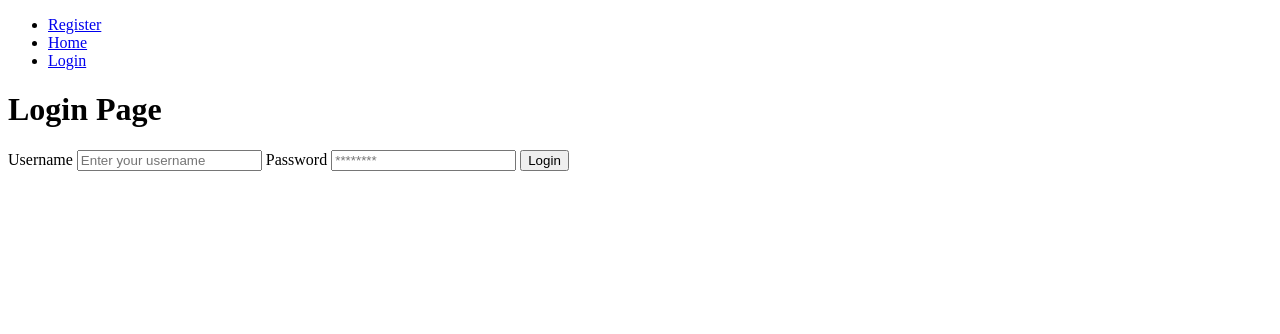
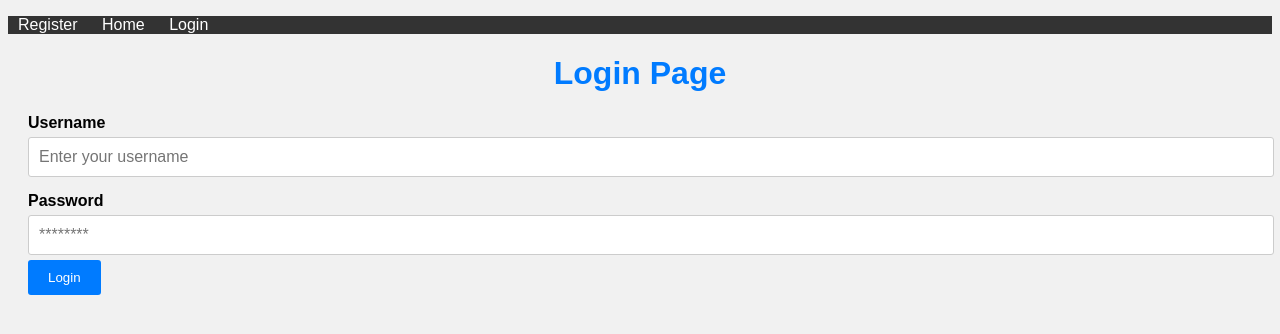
Before and after one commit to HaroonAsifMalik/dj-social-app, a Django app: page /login/ in a window 1280 px wide. Shown: the top 334 px of the page. Run offline with Django 4.2, Linux system fonts and the light colour scheme.

Commit message:
Adding some basic CSS files.

```diff
--- a/core/settings.py
+++ b/core/settings.py
@@ -137,9 +137,8 @@ USE_TZ = True
 
 # Static files (CSS, JavaScript, Images)
 # https://docs.djangoproject.com/en/4.2/howto/static-files/
-
-STATIC_URL = 'static/'
-STATICFILES_DIRS = [STATIC_DIR,]
+STATIC_URL = '/static/'
+STATICFILES_DIRS = [STATIC_DIR]
 
 MEDIA_ROOT = MEDIA_DIR
 MEDIA_URL = '/media/'
--- /dev/null
+++ b/static/CSS/base.css
@@ -0,0 +1,29 @@
+/* Add some basic styling to your .navigation */
+.nav {
+    background-color: #333;
+    color: #fff;
+  }
+
+body {
+    font-family: Arial, sans-serif;
+    background-color: #f1f1f1;
+  }
+  .nav ul {
+    list-style: none;
+    padding: 0;
+  }
+
+  .nav ul li {
+    display: inline;
+    margin: 0 10px;
+  }
+
+  .nav a {
+    text-decoration: none;
+    color: #fff;
+  }
+
+  /* Style your main content area */
+  .content {
+    margin: 20px;
+  }
--- /dev/null
+++ b/static/CSS/login.css
@@ -0,0 +1,46 @@
+/* Styling for the login page */
+
+
+.container {
+  max-width: 400px;
+  margin: 0 auto;
+  padding: 20px;
+  background-color: #fff;
+  border: 1px solid #ccc;
+  border-radius: 5px;
+  box-shadow: 0 0 10px rgba(0, 0, 0, 0.1);
+}
+
+h1 {
+  color: #007bff;
+  text-align: center;
+}
+
+form {
+  margin-top: 20px;
+}
+
+label {
+  font-weight: bold;
+  display: block;
+  margin-top: 10px;
+}
+
+input[type="text"],
+input[type="password"] {
+  width: 100%;
+  padding: 10px;
+  margin: 5px 0;
+  border: 1px solid #ccc;
+  border-radius: 3px;
+  font-size: 16px;
+}
+
+input[type="submit"] {
+  background-color: #007bff;
+  color: #fff;
+  padding: 10px 20px;
+  border: none;
+  border-radius: 3px;
+  cursor: pointer;
+}
--- a/templates/account/base.html
+++ b/templates/account/base.html
@@ -1,12 +1,16 @@
 <!DOCTYPE html>
+{% load static %}
 <html lang="en">
   <head>
     <meta charset="UTF-8" />
     <meta name="viewport" content="width=device-width, initial-scale=1.0" />
-    <title></title>
+    <title>Your Title Here</title>
+
+    <link rel="stylesheet" type="text/css" href="{% static 'CSS/base.css' %}" />
+    {% block stylesheet %} {% endblock stylesheet %}
   </head>
   <body>
-    <nav>
+    <nav class="nav">
       <div>
         <ul>
           <li><a href="{% url 'register' %}">Register</a></li>
@@ -20,6 +24,6 @@
       </div>
     </nav>
 
-    <div>{% block body_block %} {% endblock body_block %}</div>
+    <div class="content">{% block body_block %} {% endblock body_block %}</div>
   </body>
 </html>
--- a/templates/account/login.html
+++ b/templates/account/login.html
@@ -1,5 +1,9 @@
-{% extends "account/base.html" %} {% block body_block %}
-<div>
+{% extends "account/base.html" %} {% load static %} {% block stylesheet %}
+
+<link rel="stylesheet" type="text/css" href="{% static 'CSS/login.css' %}" />
+{% endblock stylesheet %} {% block body_block %}
+
+<div class="registration-container">
   <h1>Login Page</h1>
 
   <form action="{% url 'user_login' %}" method="post">
```
Also changed, not shown: static/CSS/registeration.css (added, +55 -0 lines), templates/account/registration.html (+16 -7 lines), db.sqlite3.
